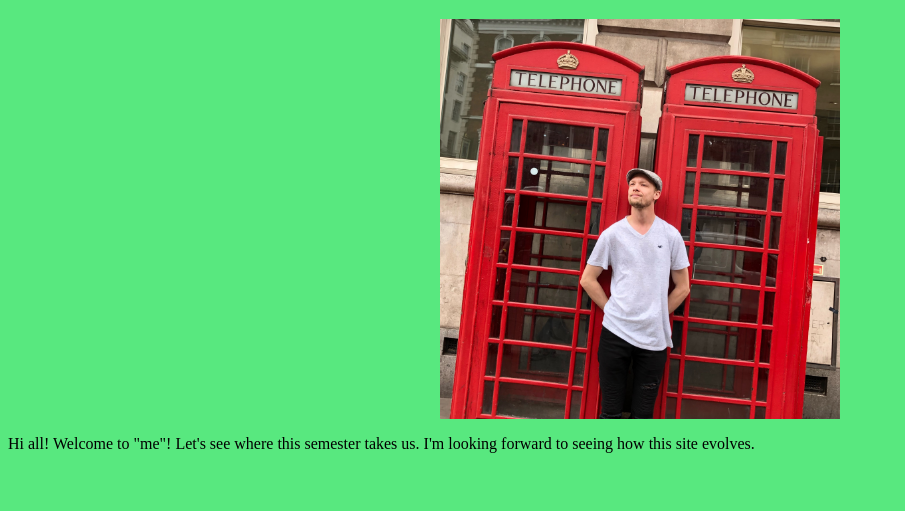
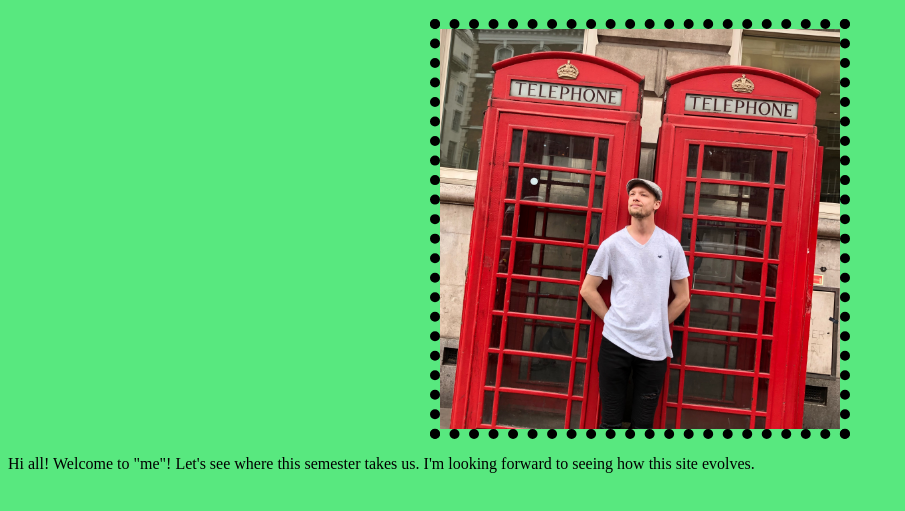
Before and after one commit to nateopotato/.github.io, a plain HTML site: page index.html in a window 1280 px wide. Shown: the part 73-584 px from the top of the page, without its empty margins (0-905 px from the left). Drawn offline with Linux system fonts and the light colour scheme.

Commit message:
updated index

```diff
--- a/index.html
+++ b/index.html
@@ -19,12 +19,17 @@
                     margin-left: auto;
                     margin-right: auto;
                     }
-
+                .black-border{
+                    border-color: black;
+                    border-width: 10px;
+                    border-style: dotted;
+                    box-shadow: darkgrey;
+                }
             </style>
 
 <h1>helloooooo Idahoooo</h1>
 
-<img src="london photo.jpg" alt="nathan standing in front of red telephone booths" width="400" height="400 style="width:50%">
+<img src="london photo.jpg" alt="nathan standing in front of red telephone booths" width="400" height="400 style="width:50%" class="black-border">
 
 <p>Hi all! Welcome to "me"! Let's see where this semester takes us. I'm looking forward to seeing how this site evolves.</p>
 
```
